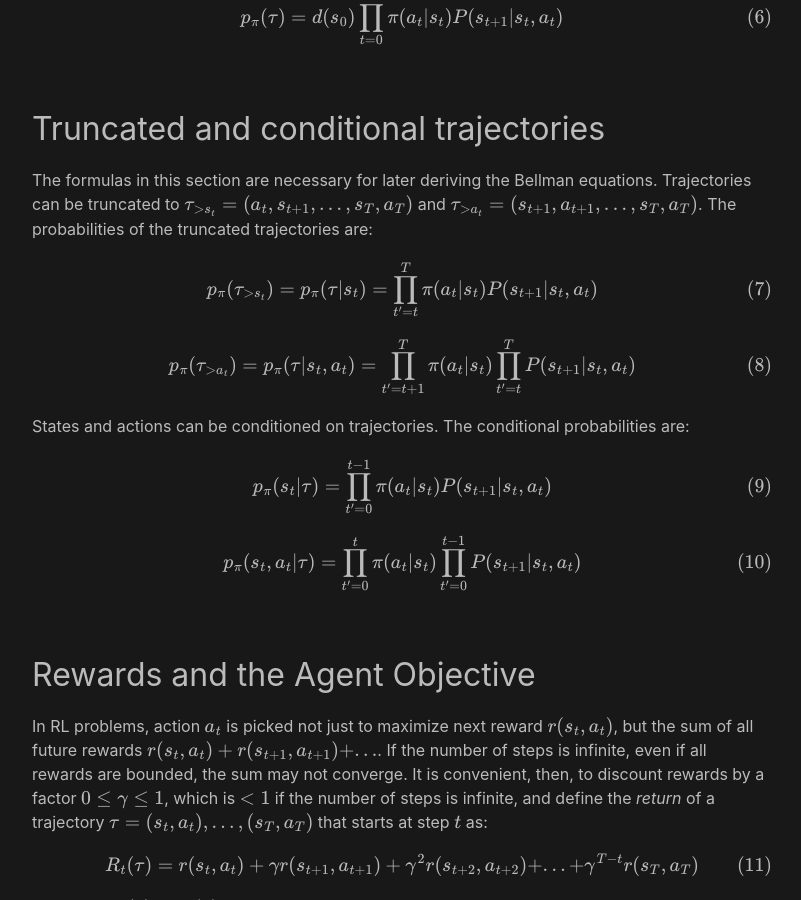
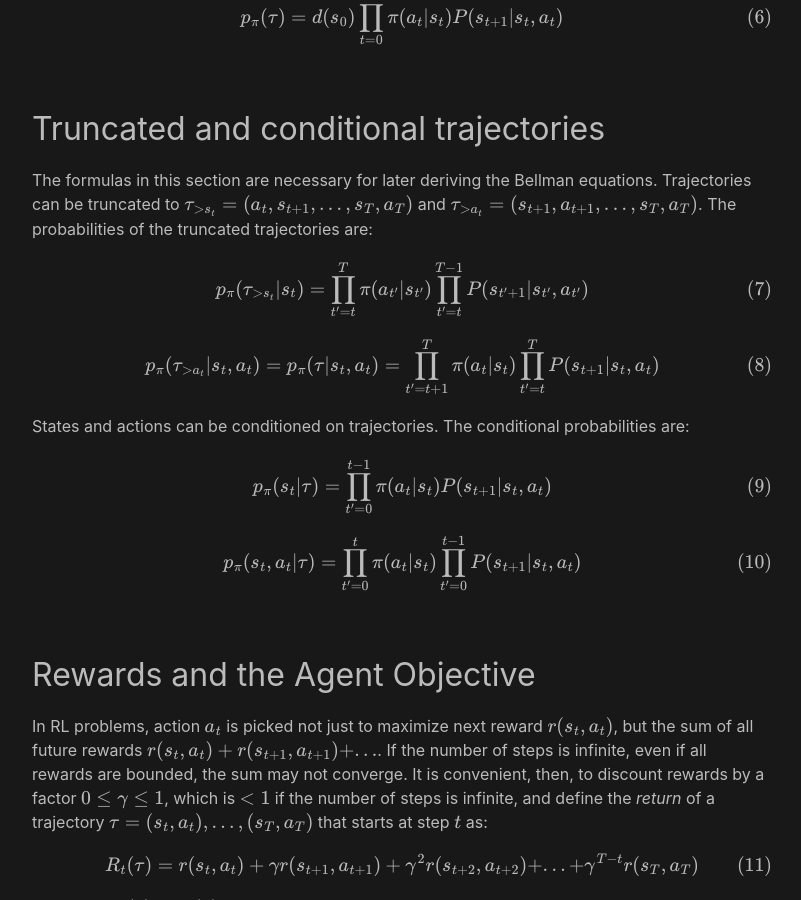
Before and after one commit to analytiq-hub/sigagent.github.io, a Jekyll site: the page built from machine_learning/_posts/2021-02-13-introduction_to_machine_learning.md, in a window 1280 px wide and 900 px high, scrolled down 3406 px. Shown: the whole window, without its empty margins (238-1039 px from the left). Built offline with Jekyll 4.4.1, drawn with Linux system fonts in a browser that asks for light colours; formulas are drawn with MathJax 3; a script that is not in the unit is left out.

Commit message:
*** empty log message ***

```diff
--- a/machine_learning/_posts/2021-02-13-introduction_to_machine_learning.md
+++ b/machine_learning/_posts/2021-02-13-introduction_to_machine_learning.md
@@ -111,13 +111,13 @@ The formulas in this section are necessary for later deriving the Bellman equati
 
 $$
 \begin{align} \label{eq:taudists}
-p_\pi(\tau_{>s_t}) = p_\pi(\tau \vert s_t) = \prod_{t'=t}^T \pi(a_t \vert s_t) P(s_{t+1} \vert s_t, a_t) \\
+p_\pi(\tau_{>s_t} \vert s_t) = \prod_{t'=t}^T \pi(a_{t'} \vert s_{t'}) \prod_{t'=t}^{T-1}  P(s_{t'+1} \vert s_{t'}, a_{t'}) \\
 \end{align}
 $$
 
 $$
 \begin{align} \label{eq:taudistsa}
-p_\pi(\tau_{>a_t}) = p_\pi(\tau \vert s_t, a_t) = \prod_{t'=t+1}^T \pi(a_t \vert s_t) \prod_{t'=t}^T P(s_{t+1} \vert s_t, a_t) \\
+p_\pi(\tau_{>a_t} \vert s_t, a_t) = p_\pi(\tau \vert s_t, a_t) = \prod_{t'=t+1}^T \pi(a_t \vert s_t) \prod_{t'=t}^T P(s_{t+1} \vert s_t, a_t) \\
 \end{align}
 $$
 
```
